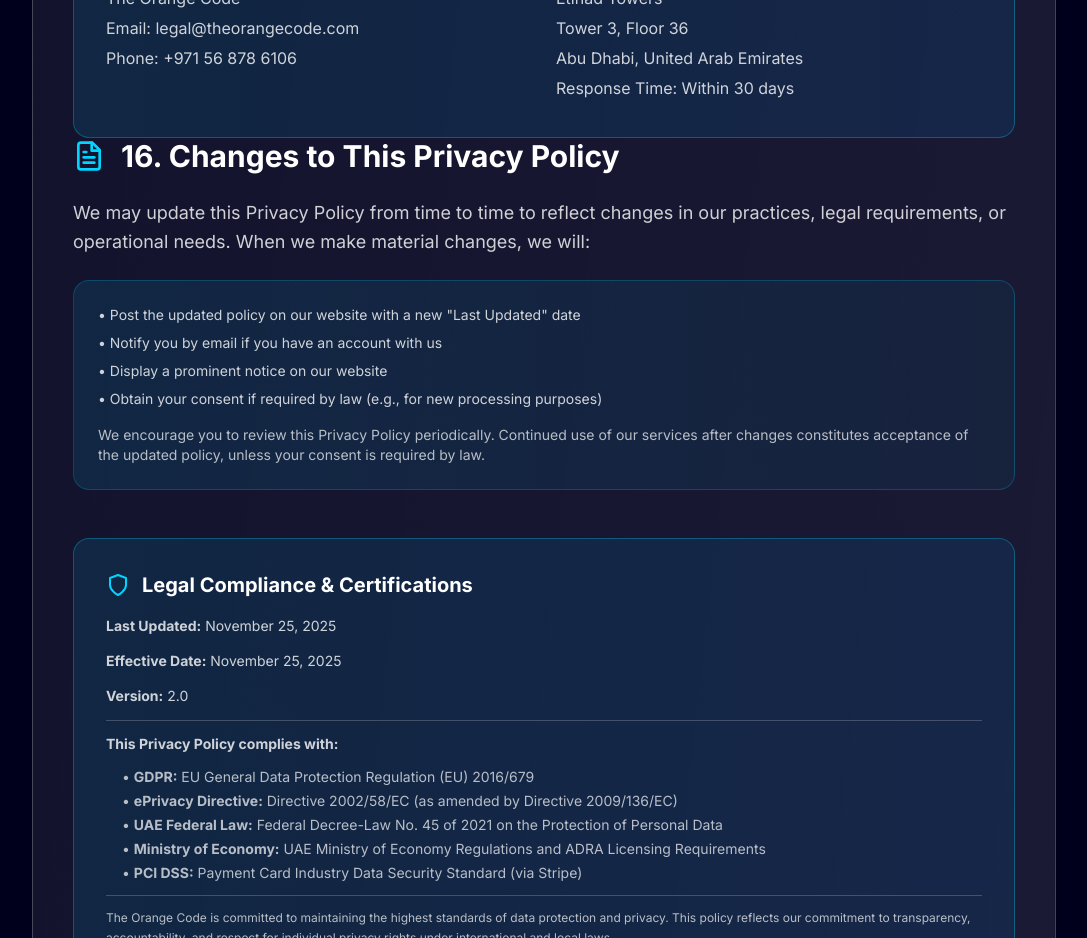
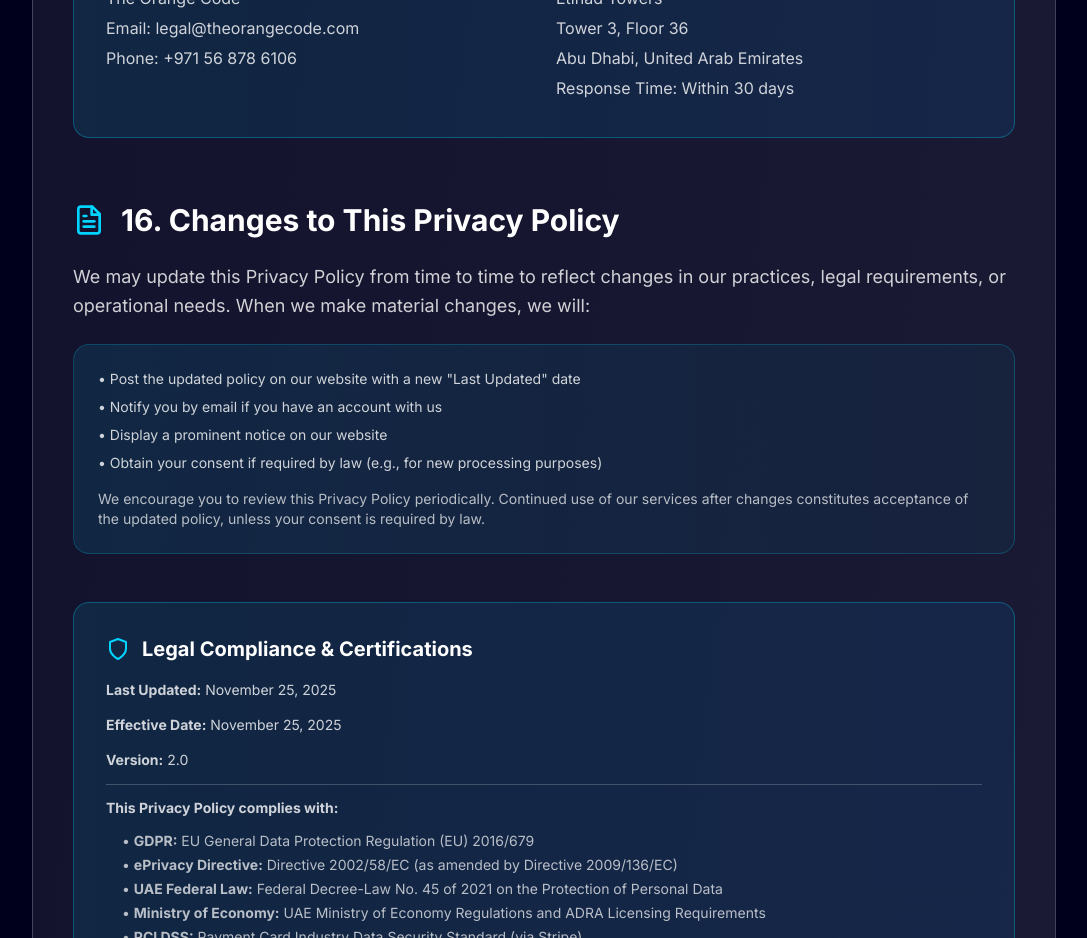
Before and after one commit to sksh100/theorangecode, a Next.js app: page /privacy-policy in a window 1280 px wide. Shown: the part 8580-9518 px from the top of the page, without its empty margins (96-1183 px from the left). Built offline with nearby package versions, Linux system fonts and the light colour scheme; no server answers.

Commit message:
Add spacing between contact box and section 16 in Privacy Policy
- Added mt-16 (4rem/64px margin-top) to section 16 heading
- Improves visual separation and readability

```diff
--- a/src/app/privacy-policy/page.tsx
+++ b/src/app/privacy-policy/page.tsx
@@ -786,7 +786,7 @@ export default function PrivacyPolicy() {
                 </div>
               </div>
 
-              <h2 className="text-3xl font-bold text-white mb-6 flex items-center gap-4">
+              <h2 className="text-3xl font-bold text-white mb-6 mt-16 flex items-center gap-4">
                 <FileText className="w-8 h-8 text-azure-blue" />
                 16. Changes to This Privacy Policy
               </h2>
```
